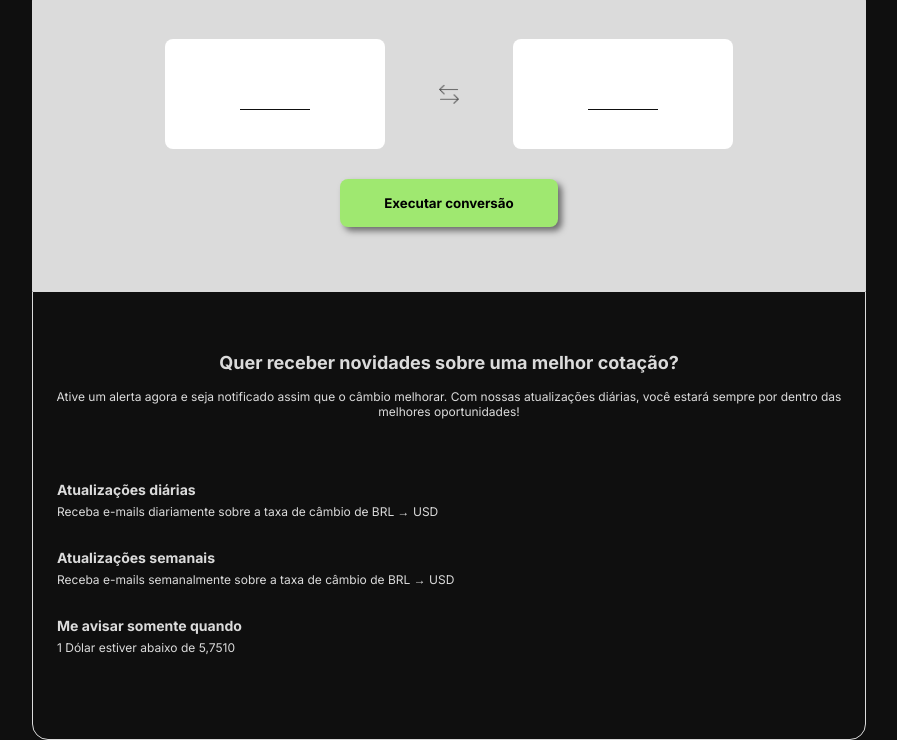
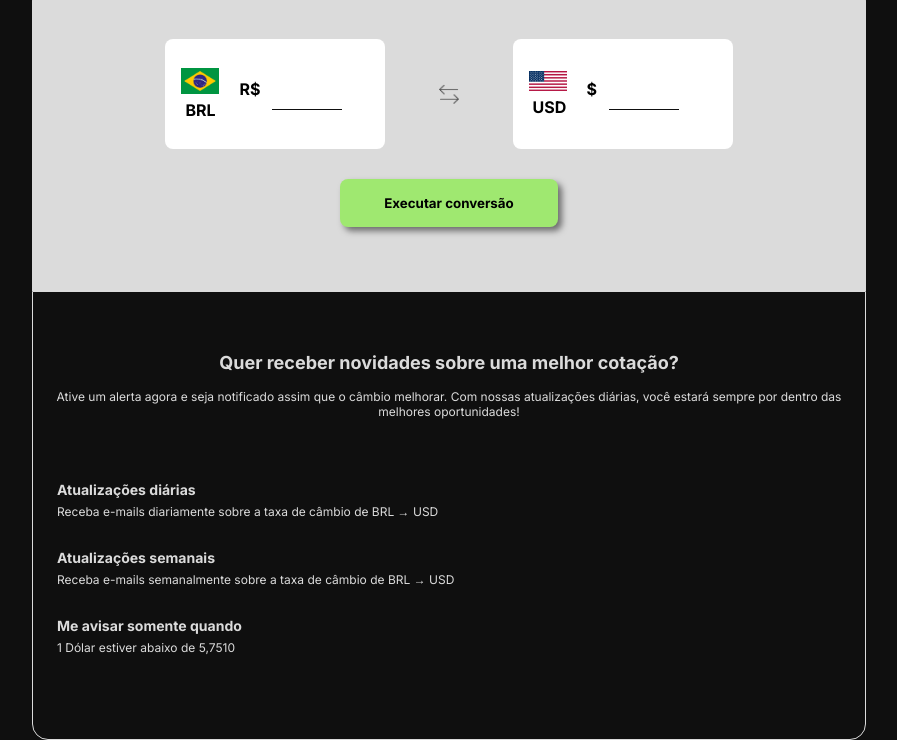
Before and after one commit to Leosxnt/conversor-de-moedas, a plain HTML site: page index.html in a window 1280 px wide. Shown: the part 126-866 px from the top of the page, without its empty margins (191-1088 px from the left). Drawn offline with Linux system fonts and the light colour scheme.

Commit message:
Foram feitas algumas alterações visuais no css, agregando no UX

```diff
--- a/index.html
+++ b/index.html
@@ -13,11 +13,27 @@
         <form>
             <div id="inputs-container">
                 <div id="first-box">
-                    <input type="text" name="fcoin" id="fcoin">
+                    <div class="flag-container">
+                        <img class="flag" src="/img/br_flag.jpg" alt="Bandeira do Brasil">
+                        <p>BRL</p>
+                    </div>
+                    <div class="input-coin">
+                        <p>R$</p>
+                        <input type="text" name="fcoin" id="fcoin">
+                    </div>
                 </div>
+
                     <img src="/img/seta.png" alt="trade">
+
                 <div id="second-box">
-                    <input type="text" name="scoin" id="scoin">
+                        <div class="flag-container">
+                            <img class="flag" src="/img/usa_flag.png" alt="Bandeira dos Estados Unidos">
+                            <p>USD</p>
+                        </div>
+                        <div class="input-coin">
+                            <p>$</p>
+                            <input type="text" name="scoin" id="scoin">
+                        </div>
                 </div>
             </div>
             <button id="btn-converter">Executar conversão</button>
--- a/style.css
+++ b/style.css
@@ -58,6 +58,7 @@ form {
     border-radius: 8px;
     width: 220px;
     height: 110px;
+    align-items: center;
 }
 
 #first-box input{
@@ -70,6 +71,35 @@ form {
     border-right-width: 0;
     border-left-width: 0;
     outline: 0;
+    font-family: "Inter", sans-serif;
+    font-size: 24px;
+    color: #575757;
+}
+
+.flag {
+    display: flex;
+    max-width: 38px;
+    max-height: 32px;
+    margin-left: 16px;
+    align-items: center;
+}
+
+.flag-container p {
+    display: flex;
+    margin-left: 20px;
+    margin-top: 6px;
+    color: #000000;
+    font-weight: bold;
+    align-items: center;
+}
+
+.input-coin {
+    display: flex;
+    color: #000;
+    font-weight: bold;
+    margin-left: 20px;
+    justify-content: baseline;
+    gap: 12px;
 }
 
 #second-box {
@@ -78,6 +108,7 @@ form {
     border-radius: 8px;
     width: 220px;
     height: 110px;
+    align-items: center;
 }
 
 #second-box input{
@@ -90,6 +121,9 @@ form {
     border-right-width: 0;
     border-left-width: 0;
     outline: 0;
+    font-family: "Inter", sans-serif;
+    font-size: 24px;
+    color: #575757;
 }
 
 #inputs-container {
@@ -113,6 +147,12 @@ form {
     text-align: center;
     filter: drop-shadow(0.3rem 0.3rem 0.2rem rgba(0, 0, 0, 0.5));
     cursor: pointer;
+    transition: background-color 0.5s ease, transform 0.3s ease;
+}
+
+#btn-converter:hover {
+    background-color: #80DF42;
+    transform: scale(1.05);
 }
 
 /* Input de baixo */
```
Also changed, not shown: img/br_flag.jpg (added), img/usa_flag.png (added).
